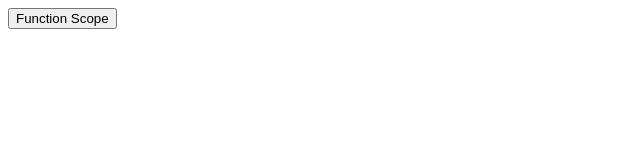
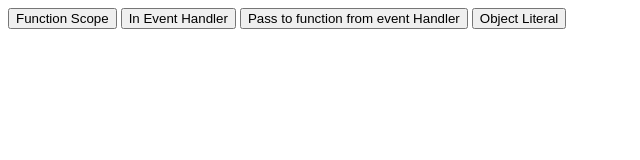
Before and after one commit to MarciaTobias/pluralsight-js, a plain HTML site: page 2 - javascript-syntax-operators/08 undertanding this in js/index.html in a window 1280 px wide. Shown: the whole page, without its empty margins (0-640 px from the left). Drawn offline with Linux system fonts and the light colour scheme.

Commit message:
updating lesson 08

```diff
--- a/2 - javascript-syntax-operators/08 undertanding this in js/index.html
+++ b/2 - javascript-syntax-operators/08 undertanding this in js/index.html
@@ -25,4 +25,38 @@
             console.log("this === window = " + (this === window).toString());
         }
     </script>
+
+    <button onclick="this.style.background='Red'">In Event Handler</button>
+    <button onclick="eventHandler(this)">Pass to function from event Handler</button>
+    <script>
+        // 'This' on first buttom, in line js, refers to html element attached to the buttom
+        'use strict';
+
+        // Pass 'this' to function from event handler
+        function eventHandler(ctl) {
+            console.log(ctl.toString());
+        }
+    </script>
+
+    <button onclick="objectLiteral()">Object Literal</button>
+    <script>
+        function objectLiteral() {
+            let product = {
+                "productID": 680,
+                "name": "HL Road Frame - Black, 58",
+                "productNumber": "FR-R92B-58",
+                "color": "Black",
+                "standardCost": 1059.31,
+                "listPrice": 1431.50,
+            grossProfit: function () {
+                return (this.listPrice - this.standardCost).toLocaleString('en-US', {
+                    style: 'currency', currency: 'USD'
+                });
+
+            }
+        };
+
+        console.log(product.grossProfit());
+        }
+    </script>
 </body>
```
